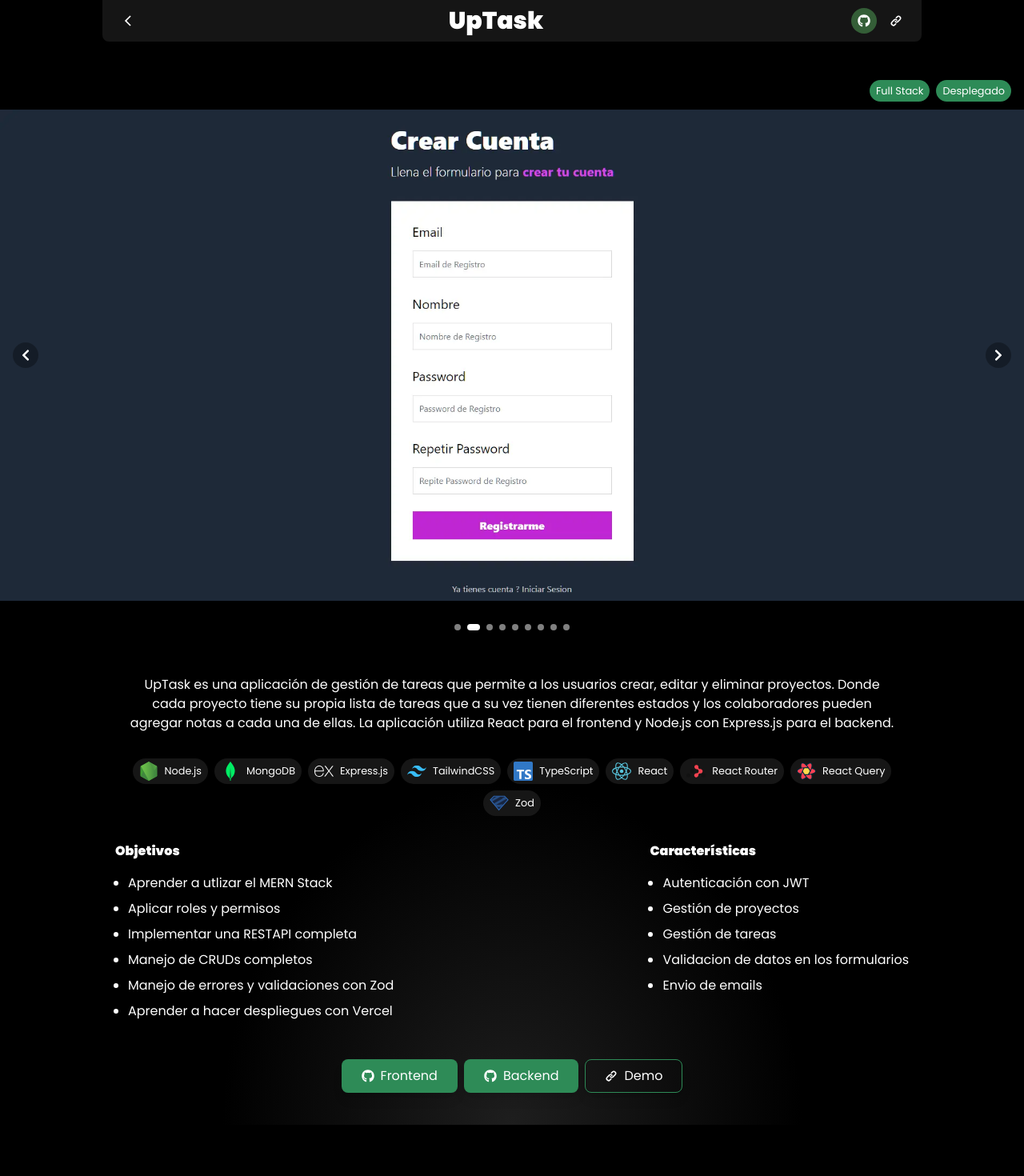
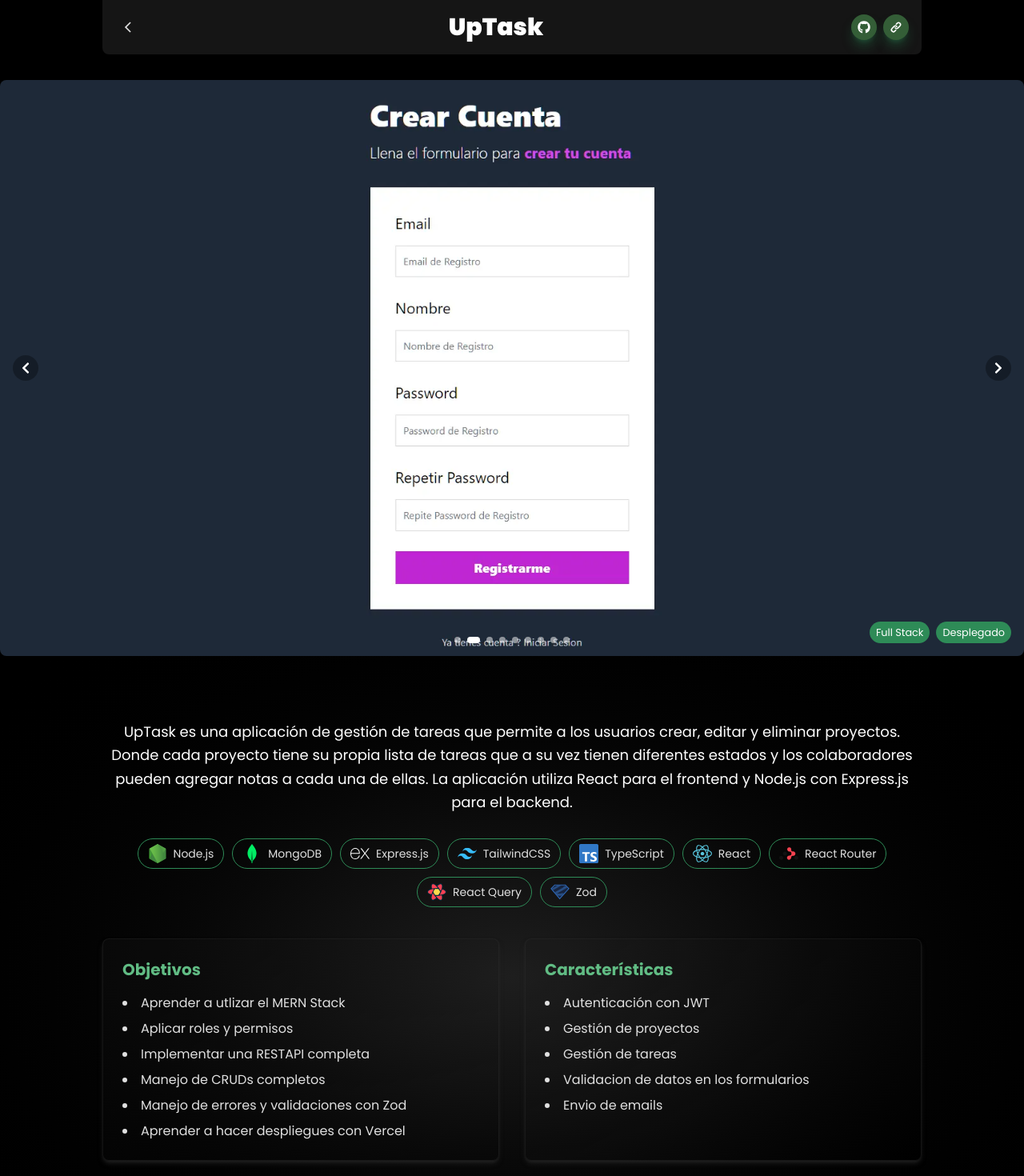
Before and after one commit to LautaroZ01/Portafolio, a React (Vite) app: page /project/1 in a window 1280 px wide. Shown: the top 1470 px of the page at 80% size. Before the commit the page ends 1406 px from the top, so only its background shows below. Built offline with nearby package versions, Linux system fonts and the light colour scheme.

Commit message:
style improvement

```diff
--- a/src/Components/GalleryCarousel.tsx
+++ b/src/Components/GalleryCarousel.tsx
@@ -45,7 +45,7 @@
 
     return (
         <div
-            className="relative w-full h-96 md:h-[720px] overflow-hidden rounded-lg mt-8"
+            className="relative h-96 md:min-h-[720px] md:max-w-7xl mx-auto overflow-hidden mt-8"
             onMouseEnter={() => setIsHovered(true)}
             onMouseLeave={() => setIsHovered(false)}
         >
@@ -74,9 +74,8 @@
                 </>
             )}
 
-            {/* Slides Container */}
             <div
-                className="flex h-full transition-transform duration-500 ease-in-out"
+                className="flex size-full transition-transform duration-500 ease-in-out"
                 style={{ transform: `translateX(-${currentIndex * 100}%)` }}
             >
                 {images.map((image, index) => (
@@ -87,14 +86,13 @@
                         <img
                             src={image}
                             alt={`Slide ${index + 1}`}
-                            className="w-full h-full object-contain aspect-video"
+                            className="w-full h-full object-contain lg:object-cover rounded-lg aspect-video"
                             draggable="false"
                         />
                     </div>
                 ))}
             </div>
 
-            {/* Dots Indicator */}
             {images.length > 1 && (
                 <div className="absolute bottom-4 left-1/2 -translate-x-1/2 flex gap-2">
                     {images.map((_, index) => (
@@ -111,7 +109,7 @@
                     ))}
                 </div>
             )}
-            <div className="absolute top-4 right-4 flex gap-2">
+            <div className="absolute bottom-4 right-4 flex gap-2">
                 <small className="rounded-full bg-primary-100 px-2 py-1">{type}</small>
                 <small className="rounded-full bg-primary-100 px-2 py-1">{status}</small>
             </div>
--- a/src/Components/Header.tsx
+++ b/src/Components/Header.tsx
@@ -41,7 +41,7 @@
                     {webTools.map(web => (
                         <li key={web.id}>
                             <a
-                                className={`${web.color} p-2 flex items-center justify-center rounded-full bg-accent-200 text-text-100 hover:bg-transparent transition-colors duration-pro`}
+                                className='btn-rounded'
                                 href={web.link}
                                 target="_blank"
                             >
--- a/src/Pages/AboutMe.tsx
+++ b/src/Pages/AboutMe.tsx
@@ -22,7 +22,7 @@
                                 href="https://github.com/LautaroZ01"
                                 target="_blank"
                                 rel="noopener noreferrer"
-                                className="absolute -bottom-2 -right-2 p-3 bg-primary-100 rounded-full text-text-100 hover:bg-bg-100 border-2 border-bg-100 transition-all duration-300"
+                                className="absolute bottom-0 right-0 btn-rounded scale-125"
                             >
                                 <FaGithub className="text-xl" />
                             </a>
@@ -69,7 +69,7 @@
                                     href={media.link}
                                     target="_blank"
                                     rel="noopener noreferrer"
-                                    className="p-2 rounded-full text-text-200 hover:bg-primary-100 hover:text-text-100 transition-all duration-300 hover:scale-110"
+                                    className="btn-rounded-link"
                                     aria-label={media.name}
                                 >
                                     <WebIcons name={media.name} />
@@ -78,7 +78,7 @@
                         </div>
                         <a
                             href="#contact-me"
-                            className="grow border shadow-lg border-primary-100 hover:border-transparent hover:bg-primary-100 transition-all duration-pro rounded-lg px-6 py-2 text-center"
+                            className="grow btn-secundary text-center"
                         >
                             Contactar Ahora
                         </a>
--- a/src/Pages/ContatMe.tsx
+++ b/src/Pages/ContatMe.tsx
@@ -92,7 +92,7 @@
                         <div className="w-full flex md:justify-end mt-6">
                             <input
                                 type="submit"
-                                className="bg-primary-100 cursor-pointer border shadow-lg border-transparent rounded-lg hover:bg-transparent hover:border-primary-100 transition-all duration-pro px-10 py-2 w-full md:w-auto"
+                                className="btn-primary"
                             />
                         </div>
                     </form>
@@ -130,7 +130,7 @@
                             {socialMedials.map(social => (
                                 <a
                                     key={social.id}
-                                    className={`${social.color} p-2 flex items-center justify-center rounded-full bg-accent-200 text-text-100 hover:bg-transparent transition-colors duration-pro`}
+                                    className='btn-rounded'
                                     href={social.link}
                                 >
                                     <WebIcons name={social.name} />
--- a/src/Pages/ProjectPage.tsx
+++ b/src/Pages/ProjectPage.tsx
@@ -15,14 +15,14 @@
   const projectTechs = techs.filter(tech => project?.technologies.includes(tech.name))
 
   if (project) return (
-    <main className="container mx-auto">
-      <header className="sticky top-0 z-50 backdrop-blur-md bg-bg-100/70 flex items-center justify-between gap-4 px-4 py-2 rounded-b-lg lg:max-w-5xl lg:mx-auto">
-        <button onClick={() => navigate(-1)} className="btn-rounded cursor-pointer">
+    <main className="">
+      <header className="sticky top-0 z-50 backdrop-blur-md bg-bg-100/70 flex items-center justify-between gap-4 p-4 rounded-b-lg lg:max-w-5xl lg:mx-auto">
+        <button onClick={() => navigate(-1)} className="btn-rounded-link cursor-pointer">
           <MdOutlineArrowBackIos />
         </button>
         <h1 className="text-3xl font-black">{project.title}</h1>
         <div className="flex items-center gap-2">
-          <a href={project.githubUrl[0].url} target="_blank" className="btn-rounded-active">
+          <a href={project.githubUrl[0].url} target="_blank" className="btn-rounded">
             <FaGithub />
           </a>
           {project.demoUrl && (
@@ -34,56 +34,77 @@
       </header>
       <GalleryCarousel images={project.gallery} type={project.type} status={project.status} />
 
-      <section className="p-2 project-container bg-radial-[ellipse_at_bottom] from-bg-100 to-black lg:to-50%">
+      <section className="p-8 lg:p-12 rounded-2xl shadow-lg bg-radial from-bg-100 to-black ">
+        <div className="max-w-5xl mx-auto text-text-200">
+          <p className="my-8 text-lg leading-relaxed text-center text-text-100">
+            {project.description}
+          </p>
 
-        <div className="">
-          <p className="my-6 p-2 text-balance text-center">{project.description}</p>
-
-          <div className="flex flex-wrap items-center justify-around lg:justify-center gap-2 my-4">
+          <div className="flex flex-wrap items-center justify-center gap-3 my-8">
             {projectTechs.map(technology => (
-              <small key={technology.name} className="flex items-center gap-2 bg-bg-200/50 py-1 px-2 rounded-full">
-                <img src={technology.iconPatch} alt={technology.name} className="size-6" />
+              <span
+                key={technology.name}
+                className="cursor-default flex items-center gap-2 py-1.5 px-3 rounded-full text-sm hover:scale-105 hover:shadow-lg hover:shadow-primary-100/40 bg-transparent outline outline-primary-100 transition-all duration-pro"
+              >
+                <img
+                  src={technology.iconPatch}
+                  alt={technology.name}
+                  className="size-6"
+                />
                 {technology.name}
-              </small>
+              </span>
             ))}
           </div>
 
-          <div className="p-2 my-6 flex lg:flex-row flex-col items-start lg:justify-between gap-2">
-            <div>
-              <h2 className="font-black mb-4 text-center lg:text-left">Objetivos</h2>
-              <ul>
+          <div className="grid lg:grid-cols-2 gap-8 my-10">
+            <div className="project-card">
+              <h2 className="font-bold text-xl mb-4 text-primary-200 text-center lg:text-left">
+                Objetivos
+              </h2>
+              <ul className="space-y-2 list-disc list-inside text-text-200">
                 {project.objetives.map(objetive => (
-                  <li key={objetive} className="my-2 list-disc ml-4">{objetive}</li>
+                  <li key={objetive}>{objetive}</li>
                 ))}
               </ul>
             </div>
-            <div>
-              <h2 className="font-black mb-4 text-center lg:text-left">Características</h2>
-              <ul>
+            <div className="project-card">
+              <h2 className="font-bold text-xl mb-4 text-primary-200 text-center lg:text-left">
+                Características
+              </h2>
+              <ul className="space-y-2 list-disc list-inside text-text-200">
                 {project.features.map(feature => (
-                  <li key={feature} className="my-2 list-disc ml-4">{feature}</li>
+                  <li key={feature}>{feature}</li>
                 ))}
               </ul>
             </div>
           </div>
-          <footer className="flex flex-col lg:flex-row items-stretch lg:items-center justify-center gap-2 my-6 px-4 py-2 project-container">
+
+          <footer className="flex flex-col lg:flex-row items-center justify-center gap-4 my-10">
             {project.githubUrl.map((repo, index) => (
-              <a key={index} href={repo.url} target="_blank" className="btn-primary flex items-center justify-center gap-2">
+              <a
+                key={index}
+                href={repo.url}
+                target="_blank"
+                className="btn-primary flex items-center gap-2"
+              >
                 <FaGithub />
                 {repo.type}
               </a>
             ))}
             {project.demoUrl && (
-              <a href={project.demoUrl} target="_blank" className="btn-secundary flex items-center justify-center gap-2">
+              <a
+                href={project.demoUrl}
+                target="_blank"
+                className="btn-secundary flex items-center gap-2"
+              >
                 <HiLink />
                 Demo
               </a>
             )}
           </footer>
+        </div>
+      </section>
 
-        </div>
-
-      </section>
     </main>
   )
 }
--- a/src/index.css
+++ b/src/index.css
@@ -31,21 +31,25 @@
 }
 
 .btn-rounded {
-  @apply p-2 flex items-center justify-center rounded-full hover:bg-accent-200 text-text-100 transition-colors duration-pro;
+  @apply p-2 flex items-center justify-center rounded-full bg-accent-200 hover:bg-transparent shadow-lg shadow-primary-100/40 hover:outline hover:outline-primary-100 transition-colors duration-pro;
 }
 
-.btn-rounded-active {
-  @apply p-2 flex items-center justify-center rounded-full bg-accent-200 text-text-100 hover:bg-bg-100 transition-colors duration-pro;
+.btn-rounded-link{
+  @apply p-2 rounded-full text-text-200 hover:bg-primary-100 hover:text-text-100 hover:scale-125 hover:-rotate-12 transition-all duration-pro;
 }
 
 .btn-secundary {
-  @apply border shadow-lg border-primary-100 hover:border-transparent hover:bg-primary-100 transition-all duration-pro rounded-lg px-6 py-2 cursor-pointer;
+  @apply border shadow-lg border-primary-100 hover:border-transparent hover:bg-primary-100 transition-all duration-pro rounded-lg px-6 py-2 cursor-pointer shadow-primary-100/40;
 }
 
 .btn-primary {
-  @apply bg-primary-100 border shadow-lg border-transparent rounded-lg hover:bg-transparent hover:border-primary-100 transition-all duration-pro px-6 py-2 cursor-pointer;
+  @apply bg-primary-100 border shadow-lg shadow-primary-100/40 border-transparent rounded-lg hover:bg-transparent hover:border-primary-100 transition-all duration-pro px-6 py-2 cursor-pointer;
 }
 
 .project-container {
   @apply lg:max-w-5xl lg:mx-auto;
 }
+
+.project-card {
+  @apply bg-gradient-to-br from-bg-100/20 to-transparent from-10% border border-bg-200/40 rounded-lg p-6 shadow-md hover:shadow-lg transition-shadow shadow-bg-200/60;
+}
```
